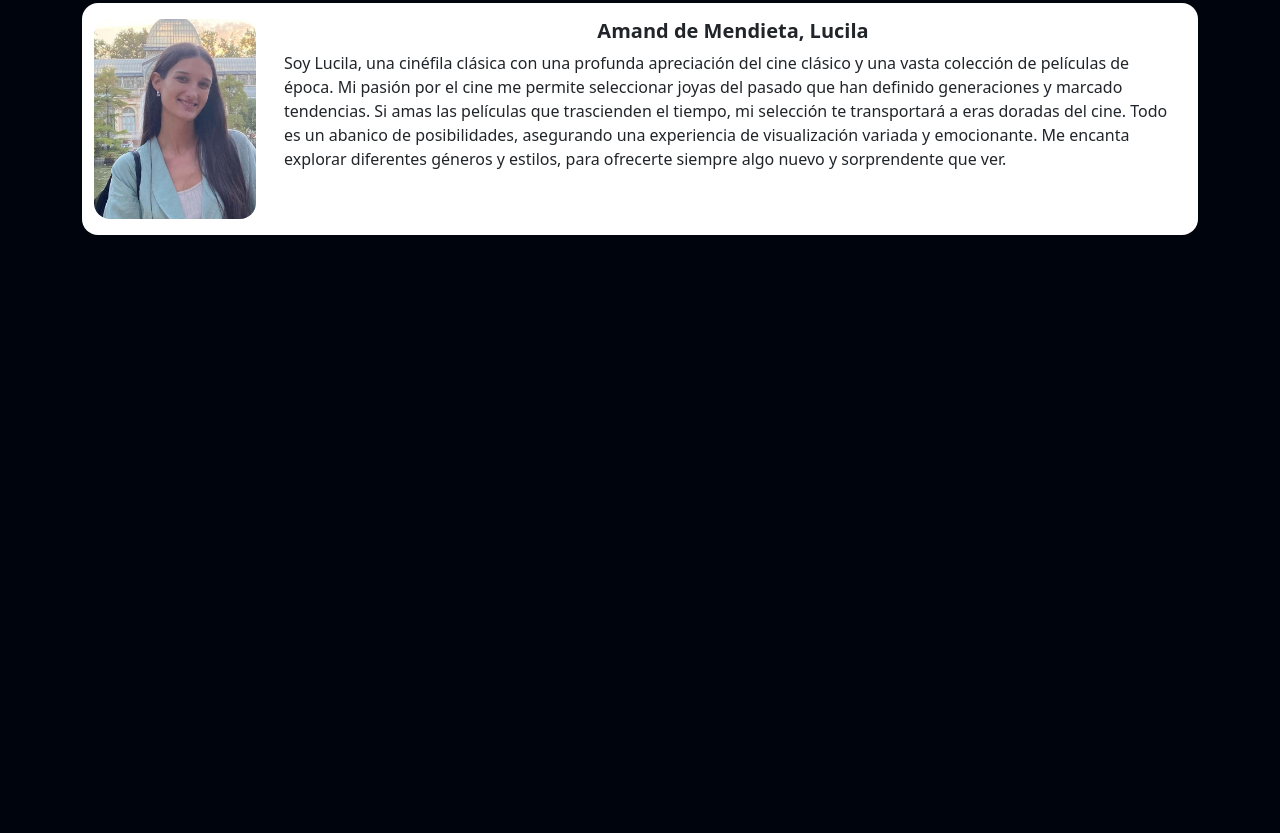
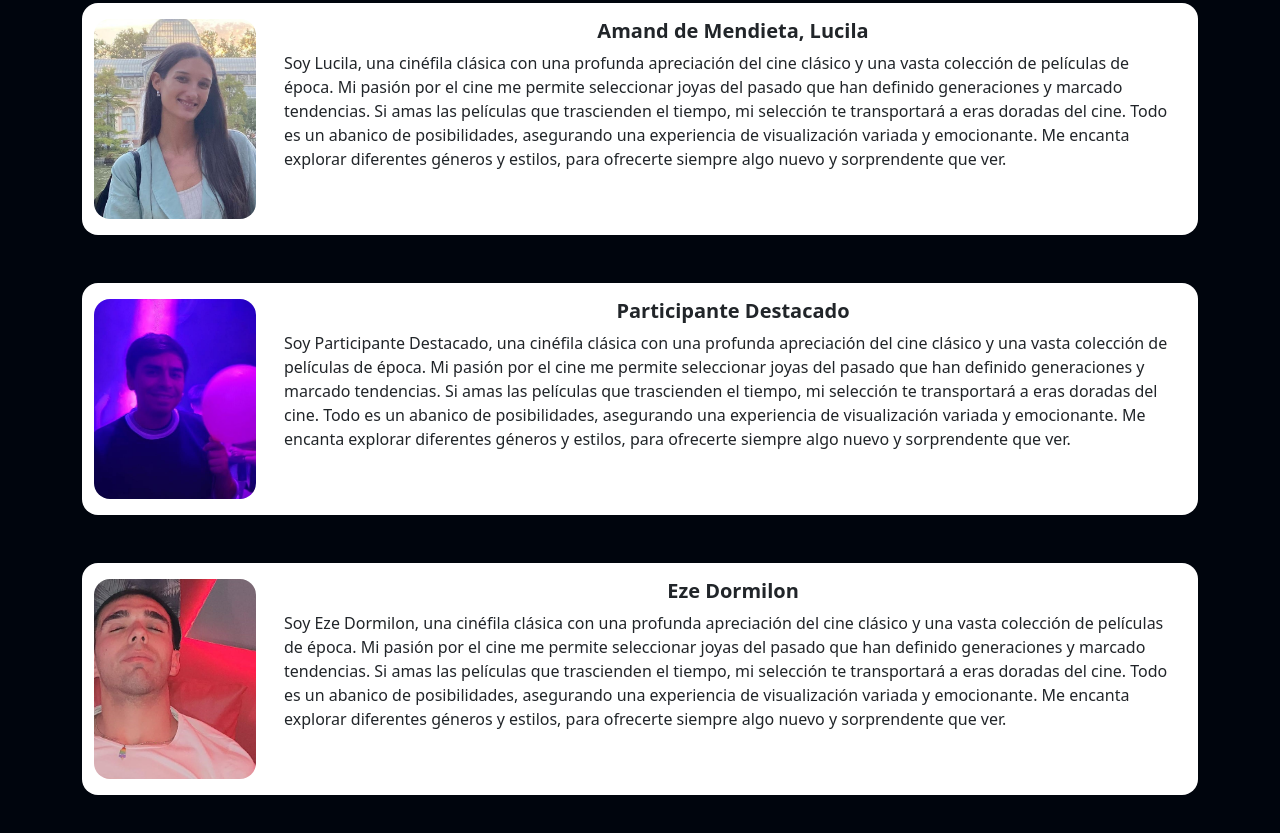
Before and after one commit to ignaciolencina/segundoProyectoE3, a plain HTML site: page pages/acercaDe.html in a window 1280 px wide. Shown: the part 1079-1912 px from the top of the page. Before the commit the page ends 1410 px from the top, so only its background shows below. Drawn offline with nearby package versions, Linux system fonts and the light colour scheme.

```diff
--- a/pages/acercaDe.html
+++ b/pages/acercaDe.html
@@ -258,6 +258,56 @@
             </div>
           </div>
         </article>
+        <article class="card rounded-4 card-paquetes container mb-5">
+          <div class="row">
+            <div class="my-3 col-12 col-md-2">
+              <img
+                src="../assets/fotoIntegrantes/participanteDestacado2.jpeg"
+                class="card-img-top rounded-4 img-card w-100"
+                alt="Amand de Mendieta, Lucila"
+              />
+            </div>
+            <div class="card-body col-12 col-md-10">
+              <h5 class="card-title fw-bold mb-2 text-center">Participante Destacado</h5>
+              <p class="card-text mb-1">
+                Soy Participante Destacado, una cinéfila clásica con una profunda apreciación
+                del cine clásico y una vasta colección de películas de época. Mi
+                pasión por el cine me permite seleccionar joyas del pasado que
+                han definido generaciones y marcado tendencias. Si amas las
+                películas que trascienden el tiempo, mi selección te
+                transportará a eras doradas del cine. Todo es un abanico de posibilidades,
+                asegurando una experiencia de visualización variada y
+                emocionante. Me encanta explorar diferentes géneros y estilos,
+                para ofrecerte siempre algo nuevo y sorprendente que ver.
+              </p>
+            </div>
+          </div>
+        </article>
+        <article class="card rounded-4 card-paquetes container mb-5">
+          <div class="row">
+            <div class="my-3 col-12 col-md-2">
+              <img
+                src="../assets/fotoIntegrantes/Eze-destroy.jpeg"
+                class="card-img-top rounded-4 img-card w-100"
+                alt="Amand de Mendieta, Lucila"
+              />
+            </div>
+            <div class="card-body col-12 col-md-10">
+              <h5 class="card-title fw-bold mb-2 text-center">Eze Dormilon</h5>
+              <p class="card-text mb-1">
+                Soy Eze Dormilon, una cinéfila clásica con una profunda apreciación
+                del cine clásico y una vasta colección de películas de época. Mi
+                pasión por el cine me permite seleccionar joyas del pasado que
+                han definido generaciones y marcado tendencias. Si amas las
+                películas que trascienden el tiempo, mi selección te
+                transportará a eras doradas del cine. Todo es un abanico de posibilidades,
+                asegurando una experiencia de visualización variada y
+                emocionante. Me encanta explorar diferentes géneros y estilos,
+                para ofrecerte siempre algo nuevo y sorprendente que ver.
+              </p>
+            </div>
+          </div>
+        </article>
       </section>
     </main>
   </body>
```
Also changed, not shown: js/ayuda/app.js (+40 -21 lines), pages/ayuda.html (+14 -5 lines), assets/fotoIntegrantes/Eze-destroy.jpeg (added).
